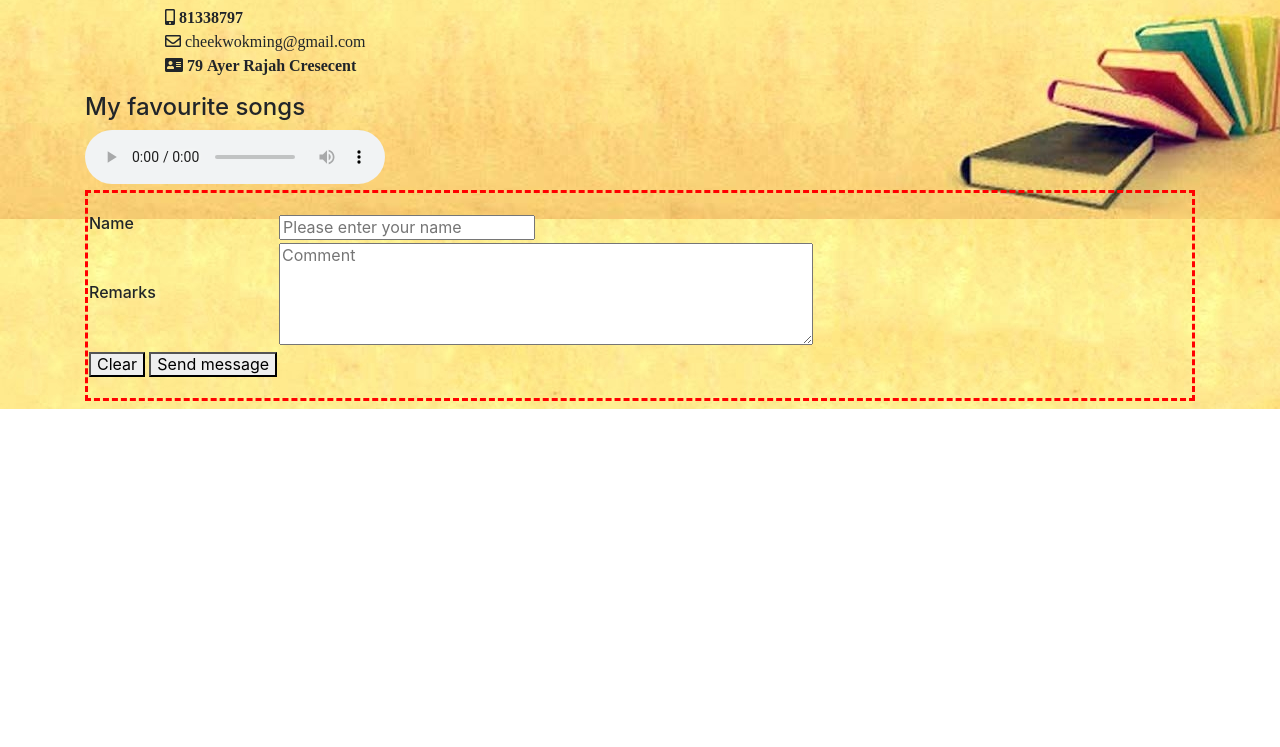
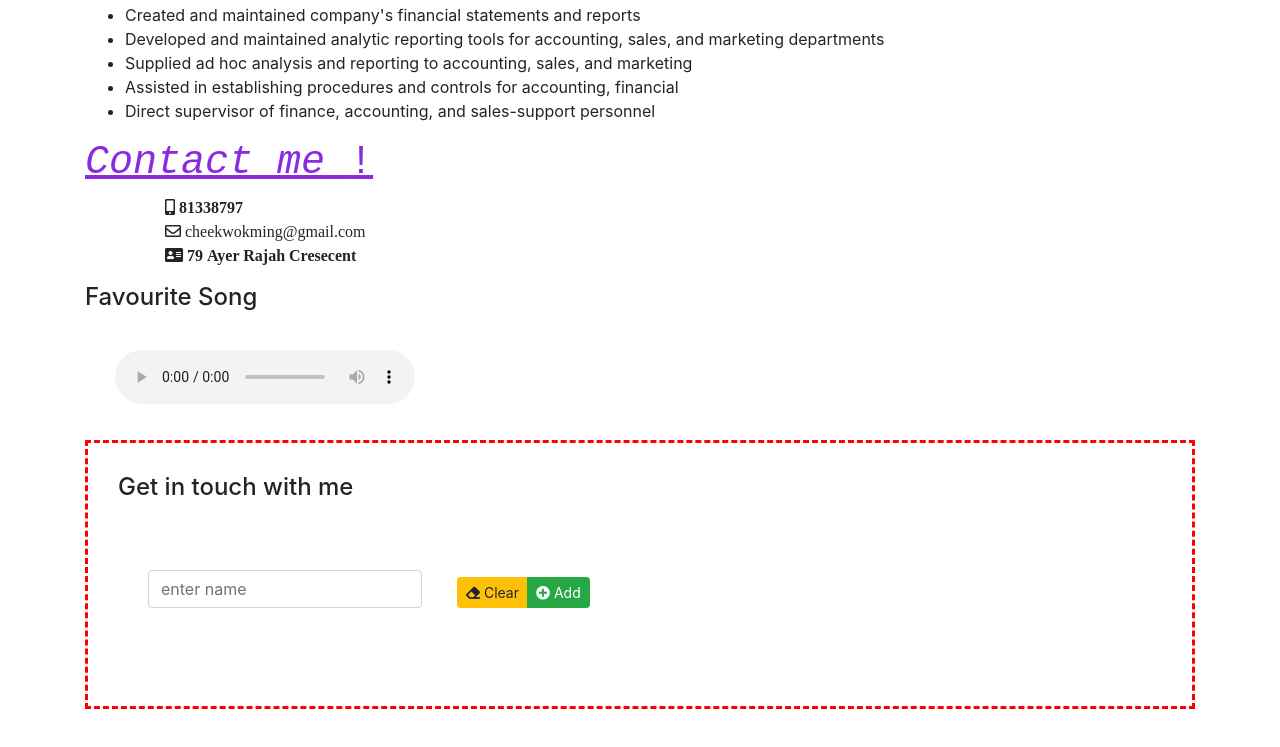
Before and after one commit to kwokming333/cheekwokming.github.io, a plain HTML site: page index.html in a window 1280 px wide. Shown: the part 501-1248 px from the top of the page. Before the commit the page ends 910 px from the top, so only its background shows below. Drawn offline with nearby package versions, Linux system fonts and the light colour scheme.

Commit message:
update to project 2nd day

```diff
--- a/index.css
+++ b/index.css
@@ -1,6 +1,4 @@
-body{
-    background-image: url(images/book.jpg)
-}
+
 h5{
     color: blueviolet;
     text-decoration : underline;
@@ -12,9 +10,23 @@ h6 {
     border-width: 3px;
     border-left-width: 3px;
     border-color: red;
+    padding: 30px;
+
 }
 p {
     margin-top: 20px;
     margin-bottom: 20px;
+    border: 10px solid powderblue;
+    padding: 30px;
 
 }
+
+div {
+    padding: 30px;
+}
+
+.right-justify {
+    display: flex;
+    flex-direction: row;
+    justify-content: flex-end;
+}
--- a/index.html
+++ b/index.html
@@ -13,6 +13,7 @@
 </head>
 
 <body>
+
     <div class="container">
 
        <h2>About Me</h2>
@@ -29,7 +30,7 @@
 
         <em>Responsible for strategic planning, forecasting, budgeting, new business
         development, financial modeling, and general ledger accounting</em>
-
+    </p>
         <ul>
            <li> Created and maintained company's financial statements and reports</li>
            <li> Developed and maintained analytic reporting tools for accounting, sales, and marketing
@@ -38,14 +39,14 @@
            <li> Assisted in establishing procedures and controls for accounting, financial</li>
            <li> Direct supervisor of finance, accounting, and sales-support personnel</li>
         </ul>
-    </p>
+
 
 
     <h5><em>
 
                 Contact me
 
-        </em>!</h5>
+    </em>!</h5>
 
     <ul>
 
@@ -56,7 +57,7 @@
     </ul>
 
     <h4>
-        My favourite songs
+        Favourite Song
     </h4>
 
 
@@ -66,36 +67,39 @@
     </div>
 
 
- <h6>
+   <h6>
 
-   <p>
+
     <form>
-        <table>
-            <tbody>
-                <tr>
-                    <td>
-                        <label for="name">Name</label>
-                    </td>
-                    <td>
-                        <input type="text" id="name" placeholder="Please enter your name ">
-                    </td>
 
-                <tr>
-                    <td>
-                        <label for="comment">Remarks</label>
-                    </td>
-                    <td>
-                        <textarea id="Comment" cols="50" rows="5" placeholder="Comment"></textarea>
-                    </td>
-                </tr>
 
-                <tr>
 
-                    <td>
-                        <button type="reset">Clear</button>
-                        <button type="submit">Send message</button>
-                    </td>
-                </tr>
+                        <h4>Get in touch with me</H4>
+
+                            <div class="form-row align-items-center">
+                                    <div class="col-auto">
+                                      <label class="sr-only" for="inlineFormInput">Name</label>
+                                      <input type="text" class="form-control mb-2" id="inlineFormInput" placeholder="enter name">
+                            </div>
+
+
+                        <div class ="btn-group right-justify">
+                        <button type="reset"  class="btn btn-sm btn-warning" >
+                                <i class="fas fa-eraser"></i>
+                                Clear
+
+                        </button>
+
+                        <button type="button" class="btn btn-sm btn-success" id="addBtn" >
+                                <i class="fas fa-plus-circle"></i>
+                                Add
+                        </button>
+
+
+
+
+
+
 
             </tbody>
 
@@ -103,8 +107,7 @@
 
 
     </form>
-</p>
-</h6>
+   </h6>
 
 
 </body>
--- a/todo.css
+++ b/todo.css
@@ -1,5 +1,3 @@
-
-
 
 .container {
        margin-top : 30px
```
Also changed, not shown: test.html (+13 -1 lines).
